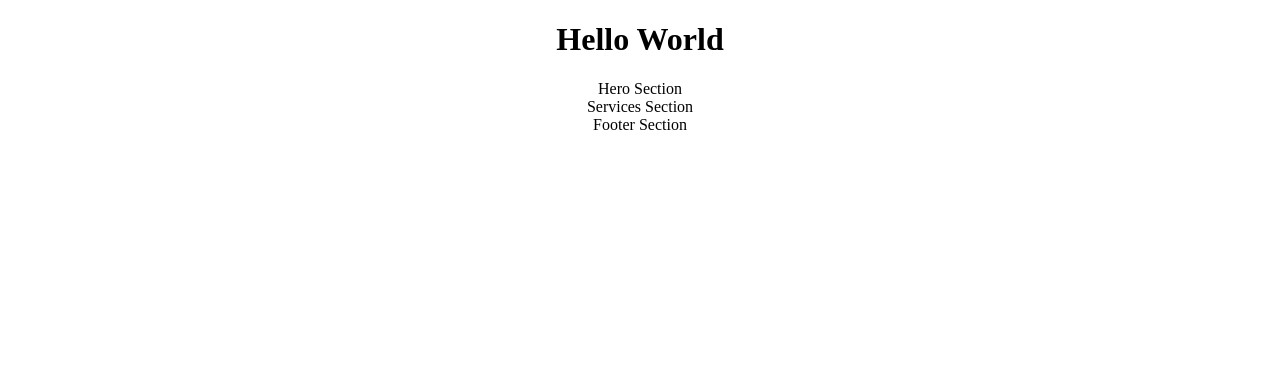
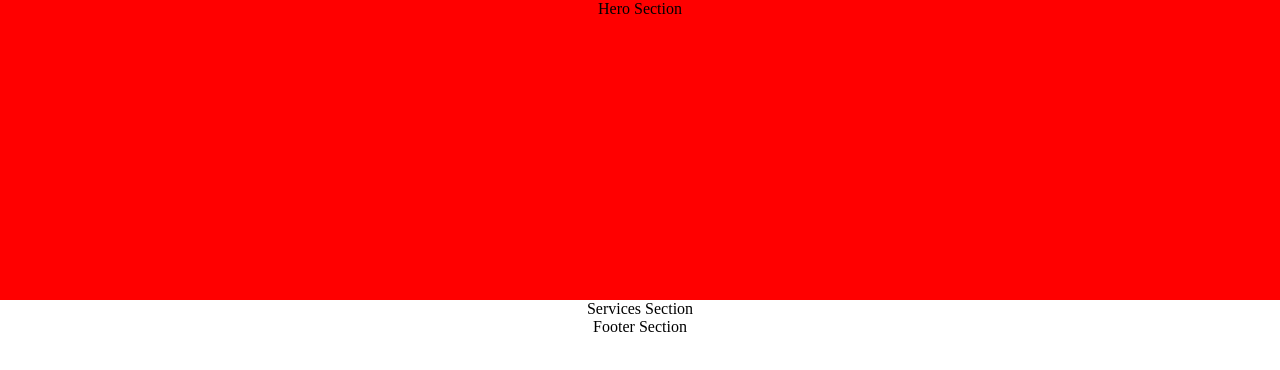
Before and after one commit to brianbud/simple-landing-page, a React (Create React App) app: page / in a window 1280 px wide. Shown: the top 370 px of the page. Built offline with nearby package versions, Linux system fonts and the light colour scheme.

Commit message:
hero section basic layout

```diff
--- a/src/App.css
+++ b/src/App.css
@@ -1,38 +1,12 @@
+body {
+  margin: 0;
+}
+
 .App {
   text-align: center;
 }
 
-.App-logo {
-  height: 40vmin;
-  pointer-events: none;
+.hero-section {
+  background-color: red;
+  height: 300px;
 }
-
-@media (prefers-reduced-motion: no-preference) {
-  .App-logo {
-    animation: App-logo-spin infinite 20s linear;
-  }
-}
-
-.App-header {
-  background-color: #282c34;
-  min-height: 100vh;
-  display: flex;
-  flex-direction: column;
-  align-items: center;
-  justify-content: center;
-  font-size: calc(10px + 2vmin);
-  color: white;
-}
-
-.App-link {
-  color: #61dafb;
-}
-
-@keyframes App-logo-spin {
-  from {
-    transform: rotate(0deg);
-  }
-  to {
-    transform: rotate(360deg);
-  }
-}
--- a/src/App.js
+++ b/src/App.js
@@ -6,7 +6,6 @@ import FooterSection from './FooterSection';
 function App() {
   return (
     <div className='App'>
-      <h1>Hello World</h1>
       <HeroSection />
       <ServicesSection />
       <FooterSection />
--- a/src/HeroSection.js
+++ b/src/HeroSection.js
@@ -1,5 +1,5 @@
 function HeroSection() {
-  return <div>Hero Section</div>;
+  return <div className='hero-section'>Hero Section</div>;
 }
 
 export default HeroSection;
```
Also changed, not shown: 1 other file (tests, documents, lock files or other folders).
